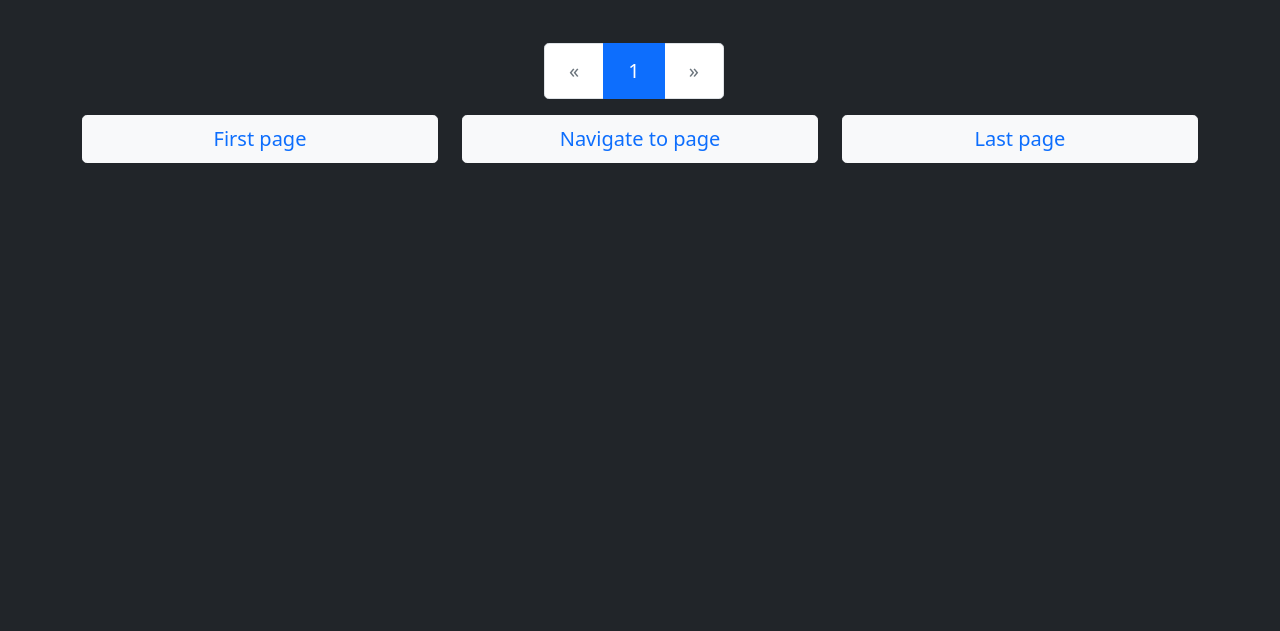
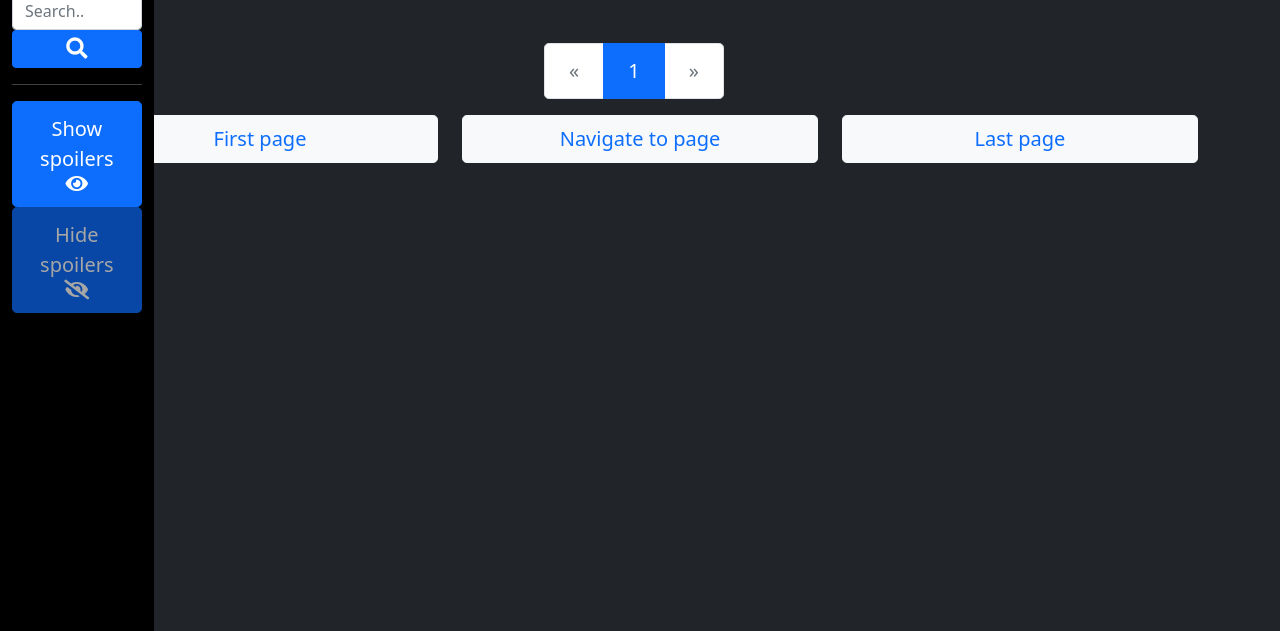
Before and after one commit to ArkadRadz/mangoapp, a Flask app: page /manga/1 in a window 1280 px wide. Shown: the part 267-898 px from the top of the page. Run offline with Flask 2, Linux system fonts and the light colour scheme; tables that the repository leaves empty hold one stand-in row (values such as "Sample post"); some libraries are stand-ins or nearby versions.

Commit message:
Switch cookies usage into localStorage

```diff
--- a/templates/base.html
+++ b/templates/base.html
@@ -27,7 +27,7 @@
       </div>
 
       <div id="readerSidebar"
-      class="collapse-horizontal collapse position-sticky top-0 h-100 bg-black {% if request.cookies.get('show_sidebar') == 'true' %}show{% endif %}" >
+      class="collapse-horizontal collapse position-sticky top-0 h-100 bg-black" >
         <div class="h-100" style="width: 12vw;">
           <div class="container d-block">
             {% include 'nav.html' %}
@@ -56,10 +56,22 @@
       function setExpandedCookie() {
         setTimeout(() => {
           let isActive = document.getElementById('readerSidebar').classList.contains('show');
-          document.cookie = `show_sidebar=${isActive}; path=/`;
-          console.log(document.cookie);
+          localStorage.setItem('show_sidebar', `${isActive}`);
         }, 500);
       }
+
+      $(document).ready(function() {
+        let show_sidebar = localStorage.getItem('show_sidebar');
+
+        if (show_sidebar === null) {
+          localStorage.setItem('show_sidebar', 'true');
+          document.getElementById('readerSidebar').classList.add('show');
+        }
+
+        if (show_sidebar == 'true') {
+          document.getElementById('readerSidebar').classList.add('show');
+        }
+      });
     </script>
 
     {% block scripts %}{% endblock %}
--- a/templates/macros.html
+++ b/templates/macros.html
@@ -31,11 +31,8 @@
 
     {% if blur == True %}
         {% set class = class ~ " spoiler-image " %}
+    {% endif %}
 
-        {% if request.cookies.get('spoilers') == 'hide' %}
-            {% set class = class ~"blur-image" %}
-        {% endif %}
-    {% endif %}
     <img class="{{ class }}" src="{{ url_for('static', filename=image_path) }}"/>
 {% endmacro %}
 
--- a/templates/manga_overview.html
+++ b/templates/manga_overview.html
@@ -15,50 +15,13 @@
     {% endwith %}
 
     {{ pagination.render_pagination(manga_images, url_for('manga_overview', id=manga.id) + "/") }}
-
-    <script>
-        function showSpoilers() {
-            let images = document.getElementsByClassName("spoiler-image");
-
-            for (let image of images) { image.classList.remove('blur-image'); }
-
-            let hideButton = document.getElementById("hide-spoilers-button");
-
-            if (hideButton.classList.contains('disabled')) {
-                hideButton.classList.remove('disabled');
-            }
-
-
-            let showButton = document.getElementById("show-spoilers-button");
-            showButton.classList.add('disabled');
-
-            document.cookie = 'spoilers=show';
-        }
-
-        function hideSpoilers() {
-            let images = document.getElementsByClassName("spoiler-image");
-
-            for (let image of images) { image.classList.add('blur-image'); }
-
-            let showButton = document.getElementById("show-spoilers-button");
-
-            if (showButton.classList.contains('disabled')) {
-                showButton.classList.remove('disabled');
-            }
-
-            let hideButton = document.getElementById("hide-spoilers-button");
-            hideButton.classList.add('disabled');
-
-            document.cookie = 'spoilers=hide';
-        }
-    </script>
 {% endblock %}
 
 {% block additional_element %}
     <div class="row">
         <div class="col">
             <button
-            class="btn btn-primary mb-2 btn-lg h-100 w-100 {% if request.cookies.get('spoilers') == 'show' %}disabled{% endif %}"
+            class="btn btn-primary mb-2 btn-lg h-100 w-100"
             onclick="showSpoilers()" id="show-spoilers-button">
                 <div class="row">
                     <span class="text-center">Show spoilers</span>
@@ -70,7 +33,7 @@
         </div>
         <div class="col">
             <button onclick="hideSpoilers()" id="hide-spoilers-button"
-            class="btn btn-primary mb-2 btn-lg h-100 w-100 {% if request.cookies.get('spoilers') == 'hide' %}disabled{% endif %}">
+            class="btn btn-primary mb-2 btn-lg h-100 w-100">
                 <div class="row">
                     <span class="text-center">Hide spoilers</span>
                 </div>
@@ -81,3 +44,63 @@
         </div>
     </div>
 {% endblock %}
+
+{% block scripts %}
+<script>
+    function handleBlur(method) {
+        let images = document.getElementsByClassName("spoiler-image");
+
+        if (method === 'remove') {
+            for (let image of images) { image.classList.remove('blur-image'); }
+        } else if (method === 'add') {
+            for (let image of images) { image.classList.add('blur-image'); }
+        }
+    }
+
+    function showSpoilers() {
+        handleBlur('remove');
+
+        let hideButton = document.getElementById("hide-spoilers-button");
+
+        if (hideButton.classList.contains('disabled')) {
+            hideButton.classList.remove('disabled');
+        }
+
+        let showButton = document.getElementById("show-spoilers-button").classList.add('disabled');
+
+        localStorage.setItem('spoilers', 'show');
+    }
+
+    function hideSpoilers() {
+        handleBlur('add');
+
+        let showButton = document.getElementById("show-spoilers-button");
+
+        if (showButton.classList.contains('disabled')) {
+            showButton.classList.remove('disabled');
+        }
+
+        document.getElementById("hide-spoilers-button").classList.add('disabled');
+
+        localStorage.setItem('spoilers', 'hide');
+    }
+
+    $(document).ready(function () {
+        let spoilers = localStorage.getItem('spoilers');
+
+        switch (spoilers) {
+            case 'show':
+                document.getElementById('show-spoilers-button').classList.add('disabled');
+                break;
+            case 'hide':
+                document.getElementById('hide-spoilers-button').classList.add('disabled');
+
+                handleBlur('add');
+                break;
+            default:
+                hideSpoilers();
+                break;
+        }
+    });
+</script>
+{% endblock %}
```
Also changed, not shown: templates/manga_page.html (+48 -46 lines), readme.md.
